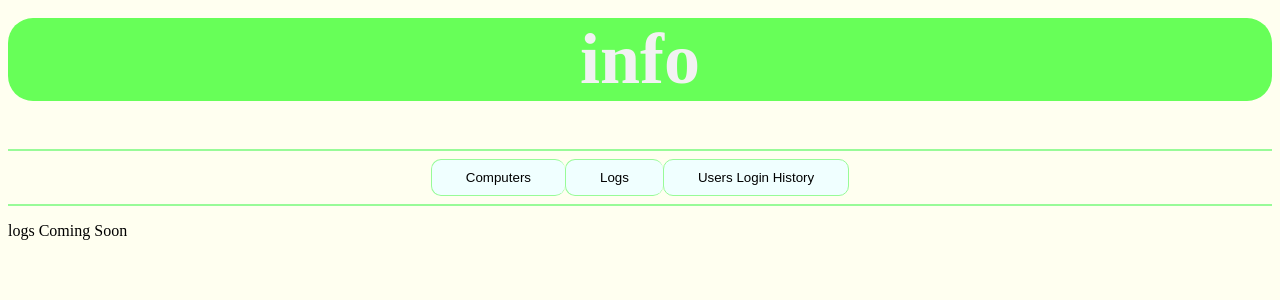
After one commit to YazidEl7/Info_Project, a Django app: page /Logs/ in a window 1280 px wide. The commit adds this page. Shown: the top 300 px of the page. Run offline with Django 3.2, Linux system fonts and the light colour scheme; some web fonts are replaced.

Commit message:
Updating_Still_Ongoing

```diff
--- a/HelpSelf/HelpInfo/static/HelpInfo/main.css
+++ b/HelpSelf/HelpInfo/static/HelpInfo/main.css
@@ -1,24 +1,65 @@
+body {
+    background-color: #FFFFF0;
+}
 header {
   display: block;
   background-color:#67ff58;
   font-family: 'Chela One';
   font-size: 36px;
   max-height: fit-content;
-  padding: 20px;
+  padding: 0px;
+  margin-top: -30px;
   text-align: center;
   border-radius: 25px;
   color: #f2f2f2;
 }
+
+hr.new1 {
+  border: 1px solid #98fb98;
+}
+hr.new2 {
+  border: 1px solid #98fb98;
+}
 table {
-  border-collapse: collapse;
+  border-radius: 10px;
+  /* border-collapse: collapse; */
   width: 97%;
   margin-left: 20px;
   margin-right: 20px;
+  border: 2px solid #98fb98;
 }
-
 th, td {
   text-align: left;
   padding: 8px;
 }
+tr:nth-child(even) {background-color: #F0FFFF;}
 
-tr:nth-child(even) {background-color: #f2f2f2;}
+.btn-group button {
+  background-color: #F0FFFF;
+  border: 1px solid #98fb98; /* Green border */
+  border-radius: 10px;
+  color: black; /* black text */
+  padding: 10px 34px; /* Some padding */
+  cursor: pointer; /* Pointer/hand icon */
+  float: left; /* Float the buttons side by side */
+}
+.btn-group {
+  display: flex;
+  justify-content: center;
+  align-items: center;
+}
+
+.btn-group button:not(:last-child) {
+  border-right: none;  /*Prevent double borders*/
+}
+/* Clear floats (clearfix hack) */
+.btn-group:after {
+  content: "";
+  clear: both;
+  display: table;
+}
+
+/* Add a background color on hover */
+.btn-group button:hover {
+  background-color: #98fb98;
+}
--- a/HelpSelf/HelpInfo/templates/HelpInfo/index.html
+++ b/HelpSelf/HelpInfo/templates/HelpInfo/index.html
@@ -11,8 +11,15 @@
     <header>
         <h1>info</h1>
     </header>
+    <hr class="new1">
+     <div class="btn-group">
+        <button onclick="window.location.href = '/Home';">Computers</button>
+        <button onclick="window.location.href = '/Logs';">Logs</button>
+        <button onclick="window.location.href = '/Users_History';">Users Login History</button>
+     </div>
+    <hr class="new2">
     <div>
-        {% block content %}{% endblock %}
+        {% block header %}{% endblock %}
     </div>
 </body>
 </html>
--- /dev/null
+++ b/HelpSelf/HelpInfo/templates/HelpInfo/logs.html
@@ -0,0 +1,5 @@
+{% extends "HelpInfo/index.html" %}
+
+{% block header %}
+<p> logs Coming Soon </p>
+{% endblock %}
--- /dev/null
+++ b/HelpSelf/HelpInfo/templates/HelpInfo/users_history.html
@@ -0,0 +1,5 @@
+{% extends "HelpInfo/index.html" %}
+
+{% block header %}
+<p> Users History Coming Soon </p>
+{% endblock %}
--- a/HelpSelf/HelpInfo/urls.py
+++ b/HelpSelf/HelpInfo/urls.py
@@ -2,8 +2,9 @@ from django.urls import path
 
 from . import views
 
-
 urlpatterns = [
     path('', views.index, name='index'),
     path('Home/', views.data, name='Home'),
+    path('Logs/', views.logs, name='Logs'),
+    path('Users_History/', views.users_history, name='Users_History'),
 ]
--- a/HelpSelf/HelpInfo/views.py
+++ b/HelpSelf/HelpInfo/views.py
@@ -16,3 +16,11 @@ def data(request):
     output = '<br>'.join([f"{i.comp.comp_name} {i.user.user} {i.status.status} {i.ip.ip}" for i in information])
     output1 = {'Computers': information}
     return render(request, 'HelpInfo/data.html', output1)
+
+
+def logs(request):
+    return render(request, 'HelpInfo/logs.html')
+
+
+def users_history(request):
+    return render(request, 'HelpInfo/users_history.html')
```
Also changed, not shown: HelpSelf/HelpInfo/templates/HelpInfo/data.html (+7 -6 lines).
